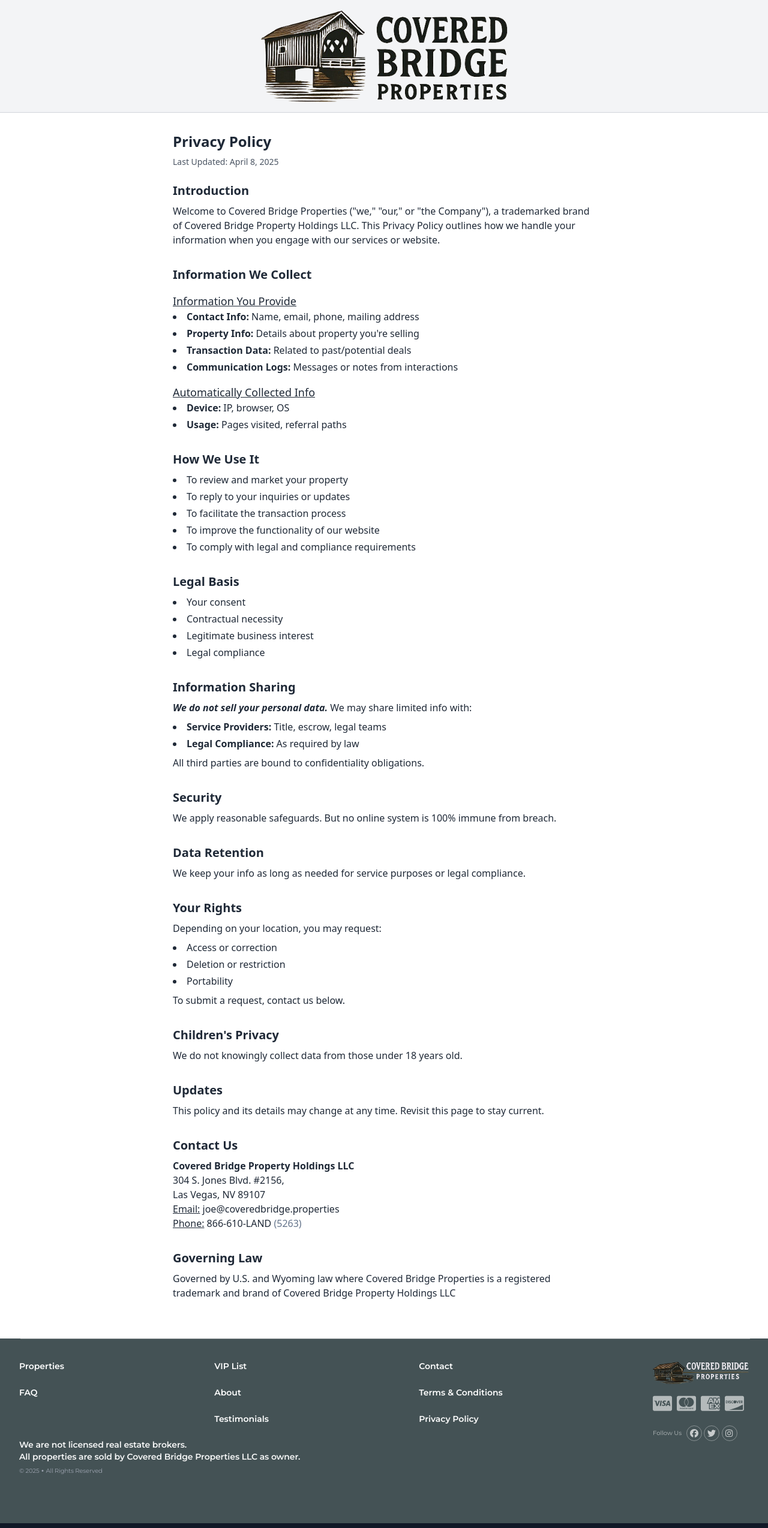
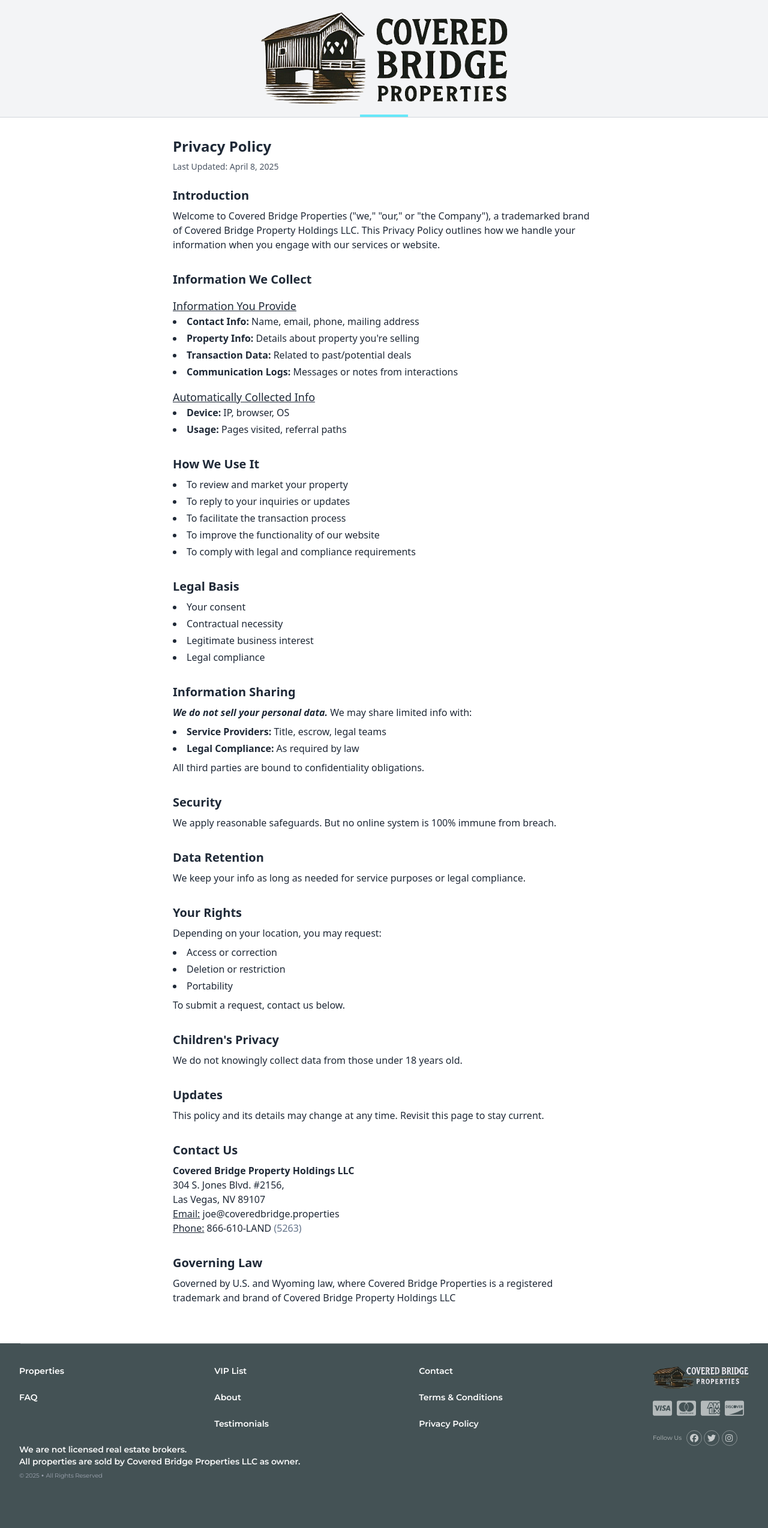
Before and after one commit to nyteksf/covered-bridge-seller-page, a React (Vite) app: page /privacy in a window 1280 px wide. Shown: the whole page at 60% size. Built offline with nearby package versions, Linux system fonts and the light colour scheme.

Commit message:
Update PrivacyPolicy.jsx styles

```diff
--- a/src/pages/PrivacyPolicy.jsx
+++ b/src/pages/PrivacyPolicy.jsx
@@ -3,6 +3,8 @@ import { useState, useEffect } from "react";
 
 import Footer from "../components/Footer";
 import LoadingState from "./LoadingState";
+
+import "./privacy-policy.css";
 
 const PrivacyPolicy = ({ footerRef }) => {
   const [isLoading, setIsLoading] = useState(true);
@@ -22,12 +24,12 @@ const PrivacyPolicy = ({ footerRef }) => {
         <LoadingState />
       ) : (
         <div className="flex flex-col min-h-screen bg-white text-gray-800">
-          <header className="border-b border-gray-300 py-4 px-8 bg-gray-100 text-center">
+          <header className="relative border-b border-gray-300 py-5 px-8 bg-gray-100 text-center after:content-[''] after:absolute after:bottom-0 after:left-1/2 after:-translate-x-1/2 after:w-20 after:h-1 after:bg-cyan-300">
             <div className="flex justify-center items-center">
               <Link to="/">
                 <img
                   src="/logo-sm-1.png"
-                  className="w-[412px] max-w-full mx-auto"
+                  className="w-[412px] max-w-full mx-auto relative -top-[1px]"
                   alt="Logo"
                   title="Return Home"
                 />
@@ -199,9 +201,9 @@ const PrivacyPolicy = ({ footerRef }) => {
             <section className="mb-8">
               <h3 className="text-xl font-semibold mb-2">Governing Law</h3>
               <p>
-                Governed by U.S. and Wyoming law where Covered Bridge Properties
-                is a registered trademark and brand of Covered Bridge Property
-                Holdings LLC
+                Governed by U.S. and Wyoming law, where Covered Bridge
+                Properties is a registered trademark and brand of Covered Bridge
+                Property Holdings LLC
               </p>
             </section>
           </main>
--- /dev/null
+++ b/src/pages/privacy-policy.css
@@ -0,0 +1,10 @@
+.privacy-header::after {
+  content: "";
+  position: absolute;
+  bottom: 0;
+  left: 50%;
+  transform: translateX(-50%);
+  width: 80px;
+  height: 4px;
+  background-color: var(--primary);
+}
```
